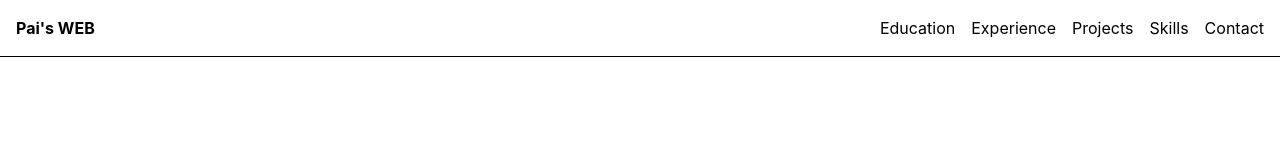
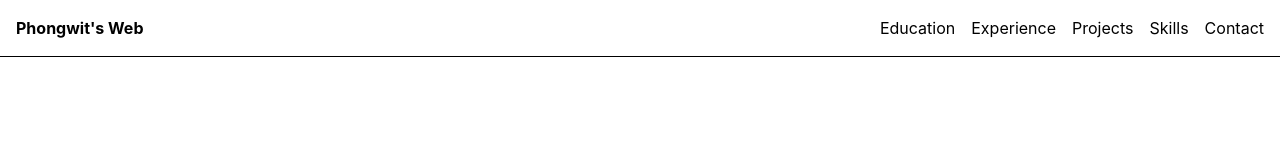
Before and after one commit to bamboo51/bamboo51.github.io, a React (Vite) app: page / in a window 1280 px wide. Shown: the top 143 px of the page. Built offline with nearby package versions, Linux system fonts and the light colour scheme.

Commit message:
Add section to top

```diff
--- a/src/App.tsx
+++ b/src/App.tsx
@@ -7,7 +7,7 @@ function App() {
   return (
     <>
       <Navbar />
-      <section className="py-20">
+      <section className="py-20" id="top">
         <div className="mx-auto max-w-4xl px-6 text-center">
           <h1 className="text-4xl font-bold tracking-tight md:text-5xl lg:text-6xl leading-tight">
             สวัสดี <span className="block">Hello</span> こんにちは
--- a/src/components/Navbar.tsx
+++ b/src/components/Navbar.tsx
@@ -6,7 +6,7 @@ function Navbar() {
   return (
     <nav className="border-b p-4 sticky">
       <div className="flex items-center justify-between">
-        <div className="font-bold">Pai's WEB</div>
+        <div className="font-bold"><a href="#top">Phongwit's Web</a></div>
         <button
           className="md:hidden text-xl"
           onClick={() => setOpen(!open)}
```
